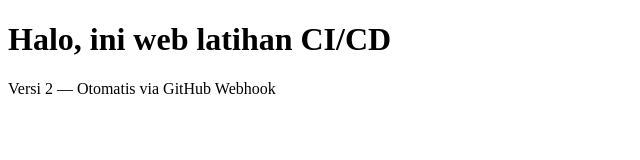
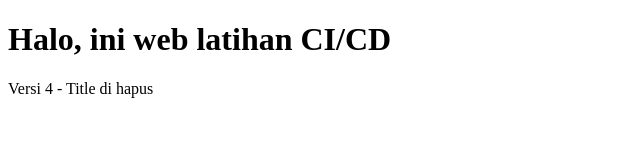
Before and after one commit to nabilaalfi95-droid/latihan-cicd, a plain HTML site: page public/index.html in a window 1280 px wide. Shown: the whole page, without its empty margins (0-640 px from the left). Drawn offline with Linux system fonts and the light colour scheme.

Commit message:
Update index.html

```diff
--- a/public/index.html
+++ b/public/index.html
@@ -1,10 +1,10 @@
 <!DOCTYPE html>
 <html>
 <head>
-<title>Latihan CI/CD</title>
+
 </head>
 <body>
 <h1>Halo, ini web latihan CI/CD</h1>
-<p>Versi 2 — Otomatis via GitHub Webhook</p>
+<p>Versi 4 - Title di hapus</p>
 </body>
 </html>
```
